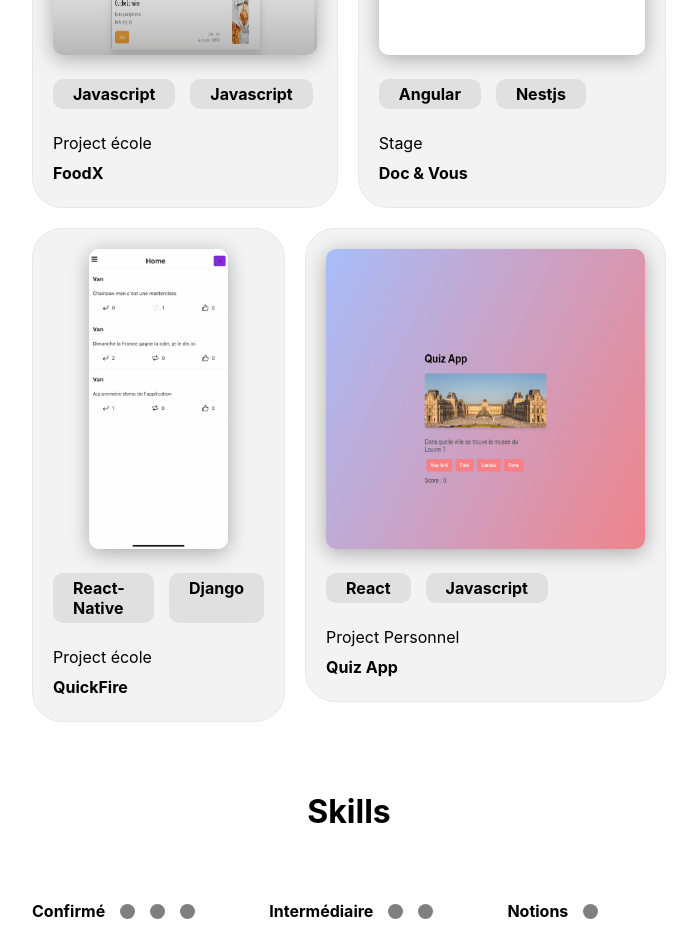
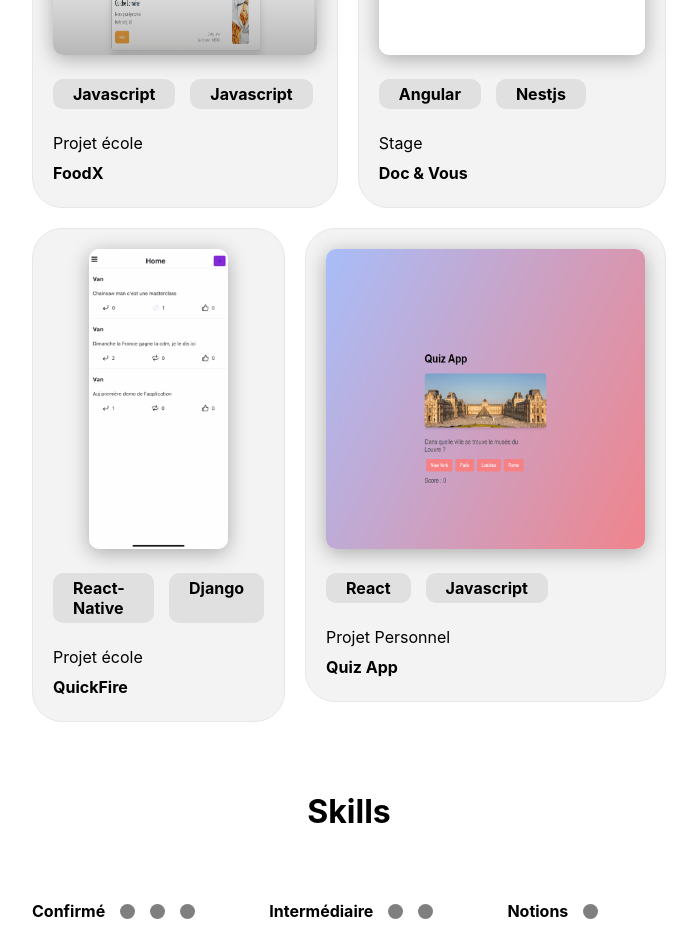
Before and after one commit to AbdenourDidi/portfolioApp, a React (Create React App) app: page / in a window 1280 px wide. Shown: the part 1060-1990 px from the top of the page, without its empty margins (291-988 px from the left). Built offline with nearby package versions, Linux system fonts and the light colour scheme.

Commit message:
refactor Projects.tsx

```diff
--- a/src/pages/Projects.tsx
+++ b/src/pages/Projects.tsx
@@ -55,7 +55,7 @@ const Projects = () => {
                 img={FoodX}
                 front="Javascript"
                 back="Javascript"
-                projet="Project école"
+                projet="Projet école"
                 titre="FoodX"
               />
             </Bento>
@@ -86,7 +86,7 @@ const Projects = () => {
                 img={HomeQuickFire}
                 front="React-Native"
                 back="Django"
-                projet="Project école"
+                projet="Projet école"
                 titre="QuickFire"
               />
             </Bento>
@@ -100,7 +100,7 @@ const Projects = () => {
                 img={QuizApp}
                 front="React"
                 back="Javascript"
-                projet="Project Personnel"
+                projet="Projet Personnel"
                 titre="Quiz App"
               />
             </Bento>
```
